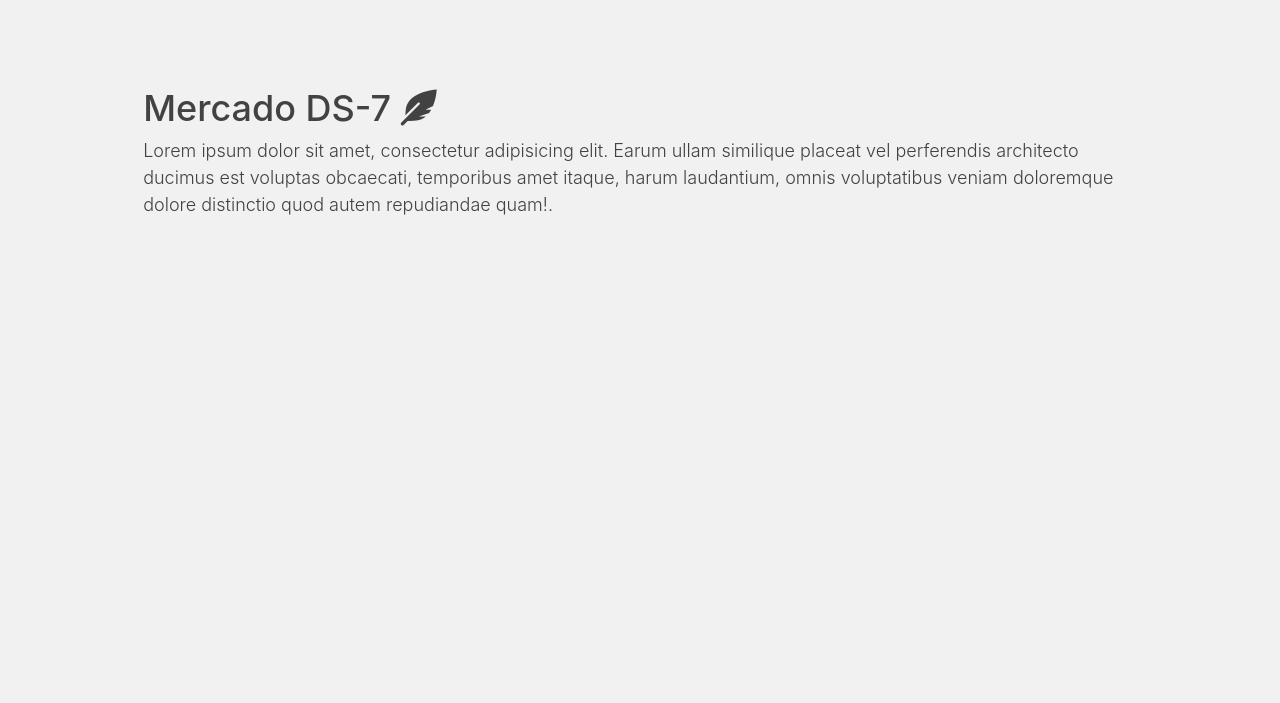
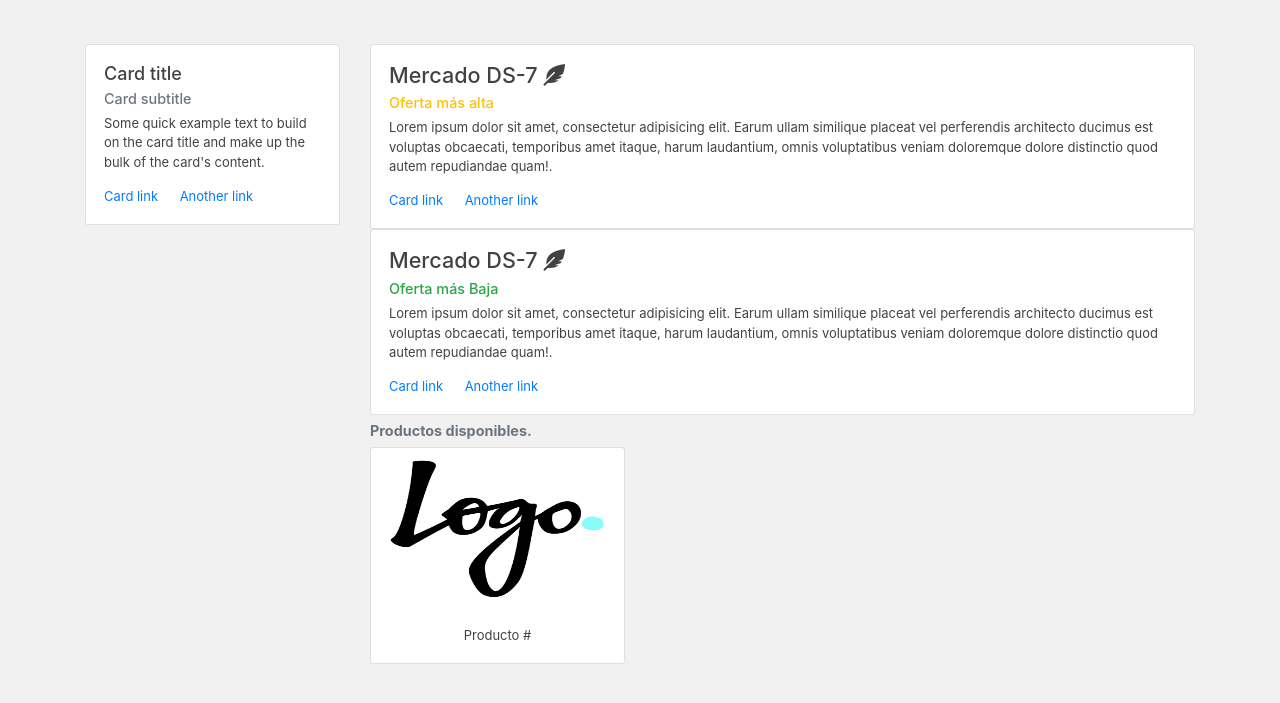
Before and after one commit to AbdielP/Mercado-DS7, a PHP site: page / in a window 1280 px wide. Shown: the part 73-776 px from the top of the page. Run offline with PHP 8.4, Linux system fonts and the light colour scheme; data that the repository does not hold is empty.

Commit message:
Se crea clase producto. Se crean sp en BD para productos y se añaden tablas

```diff
--- /dev/null
+++ b/classes/producto.php
@@ -0,0 +1,21 @@
+<?php
+  require_once('modeldb.php');
+
+  class producto extends modeloCredencialesDB {
+      public function __construct() {
+          parent:: __construct();
+      }
+
+      public function get_productos() {
+          $instruccion = "CALL sp_productos_select()";
+          $consulta=$this->__db->query($instruccion);
+          $resultado=$consulta->fetch_all(MYSQLI_ASSOC);
+
+          if ($resultado) {
+              return $resultado;
+              $resultado->close();
+              $this->__db->close();
+          }
+      }
+  }
+?>
--- a/index.php
+++ b/index.php
@@ -32,15 +32,74 @@
     </nav>
 
     <main role="main" class="container">
+      <div class="row mt-5">
+        <div class="col-md-3">
+          <div class="card">
+            <div class="card-body">
+              <h5 class="card-title">Card title</h5>
+              <h6 class="card-subtitle mb-2 text-muted">Card subtitle</h6>
+              <p class="card-text">Some quick example text to build on the card title and make up the bulk of the card's content.</p>
+              <a href="#" class="card-link">Card link</a>
+              <a href="#" class="card-link">Another link</a>
+            </div>
+          </div>
+        </div>
 
-      <div class="container mt-5 mb-5 p-5">
-        <div class="col-md-12">
-          <h1>Mercado DS-7 <i class="fas fa-feather-alt"></i></h1>
-          <p class="lead">Lorem ipsum dolor sit amet, consectetur adipisicing elit. Earum ullam similique placeat vel perferendis architecto ducimus est voluptas obcaecati,
-            temporibus amet itaque, harum laudantium, omnis voluptatibus veniam doloremque dolore distinctio quod autem repudiandae quam!.</p>
+        <div class="col-md-9">
+          <!-- Tarjeta de oferta más alta  -->
+          <div class="card">
+            <div class="card-body">
+              <h4 class="card-title">Mercado DS-7 <i class="fas fa-feather-alt"></i></h4>
+              <h6 class="card-subtitle mb-2 text-warning">Oferta más alta</h6>
+              <p class="card-text">Lorem ipsum dolor sit amet, consectetur adipisicing elit. Earum ullam similique placeat vel perferendis architecto ducimus est voluptas obcaecati,
+                temporibus amet itaque, harum laudantium, omnis voluptatibus veniam doloremque dolore distinctio quod autem repudiandae quam!.</p>
+              <a href="#" class="card-link">Card link</a>
+              <a href="#" class="card-link">Another link</a>
+            </div>
+          </div>
+          <!-- Tarjeta de oferta más baja  -->
+          <div class="card">
+            <div class="card-body">
+              <h4 class="card-title">Mercado DS-7 <i class="fas fa-feather-alt"></i></h4>
+              <h6 class="card-subtitle mb-2 text-success">Oferta más Baja</h6>
+              <p class="card-text">Lorem ipsum dolor sit amet, consectetur adipisicing elit. Earum ullam similique placeat vel perferendis architecto ducimus est voluptas obcaecati,
+                temporibus amet itaque, harum laudantium, omnis voluptatibus veniam doloremque dolore distinctio quod autem repudiandae quam!.</p>
+              <a href="#" class="card-link">Card link</a>
+              <a href="#" class="card-link">Another link</a>
+            </div>
+          </div>
+
+          <div class="row mt-2">
+            <div class="col-md-12">
+              <h6 class="text-muted"><b>Productos disponibles.</b></h6>
+            </div>
+          </div>
+
+          <div class="row">
+          <!-- Tarjetas de selección de rubro/producto  -->
+          <?php
+            require_once("php/productos.php");
+          ?>
+            <div class="col-md-4">
+              <div class="card mb-4">
+                <img class="card-img-top p-2" src="assets/img/logo.png" height="160" alt="Card image cap">
+                <div class="card-body">
+                  <p class="card-text text-center">Producto #</p>
+                  <!-- <div class="d-flex justify-content-between align-items-center">
+                    <div class="btn-group">
+                      <button type="button" class="btn btn-sm btn-outline-secondary">View</button>
+                      <button type="button" class="btn btn-sm btn-outline-secondary">Edit</button>
+                    </div>
+                    <small class="text-muted">9 mins</small>
+                  </div> -->
+                </div>
+              </div>
+            </div>
+          </div>
+
+
         </div>
       </div>
-
     </main>
     <!-- Algo así: https://www.infojobs.net/ofertas-trabajo/distribucion-online  -->
     <script src="https://code.jquery.com/jquery-3.5.1.min.js" integrity="sha256-9/aliU8dGd2tb6OSsuzixeV4y/faTqgFtohetphbbj0=" crossorigin="anonymous"></script>
--- /dev/null
+++ b/php/productos.php
@@ -0,0 +1,10 @@
+<?php
+    require_once("classes/producto.php");
+
+    $obj_producto = new producto();
+    $productos = $obj_producto->get_productos();
+    foreach ($productos as $key => $producto) {
+        echo $producto['idpr'];
+        // Construir aquí el HTML a mostrar por cada producto disponible
+    }
+?>
```
